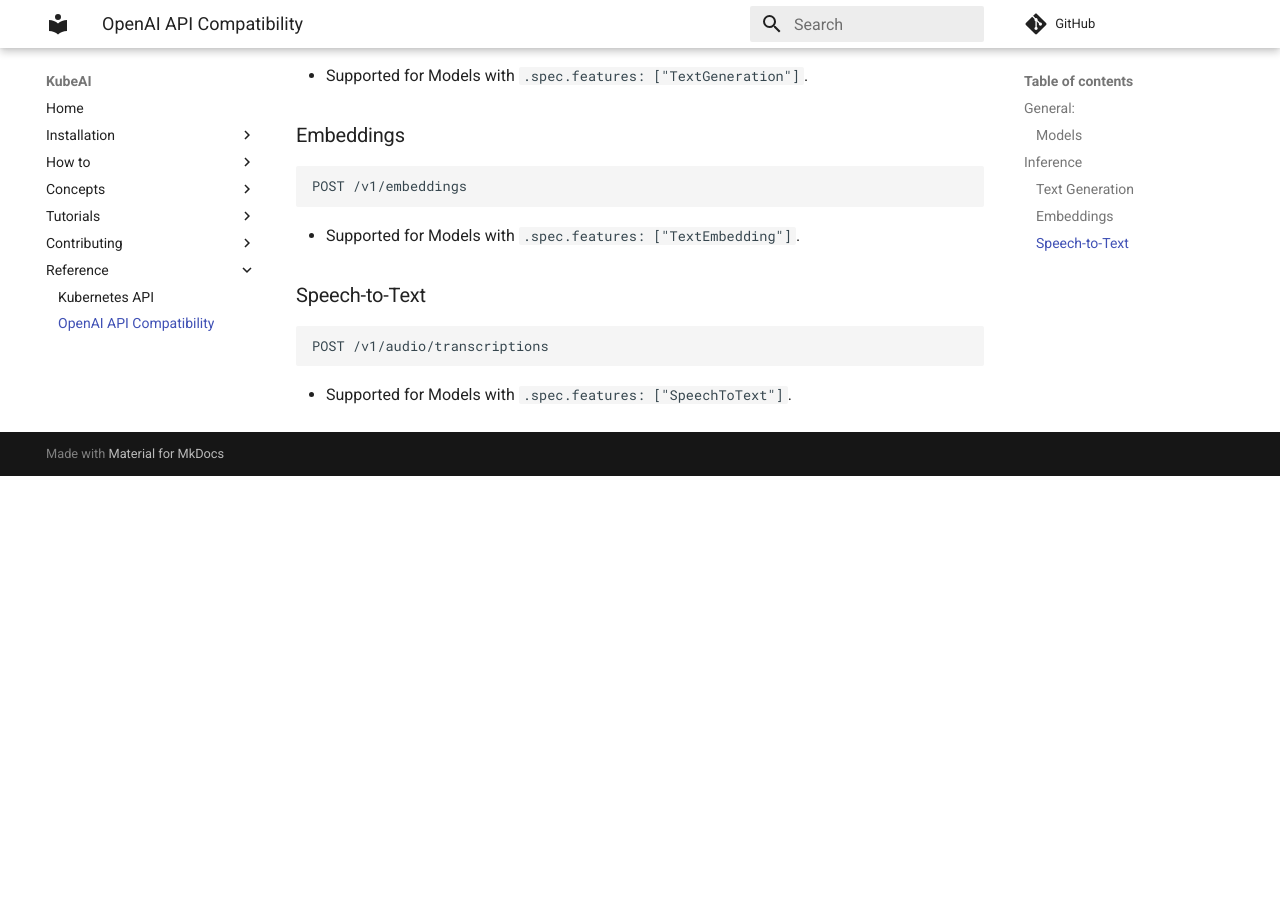
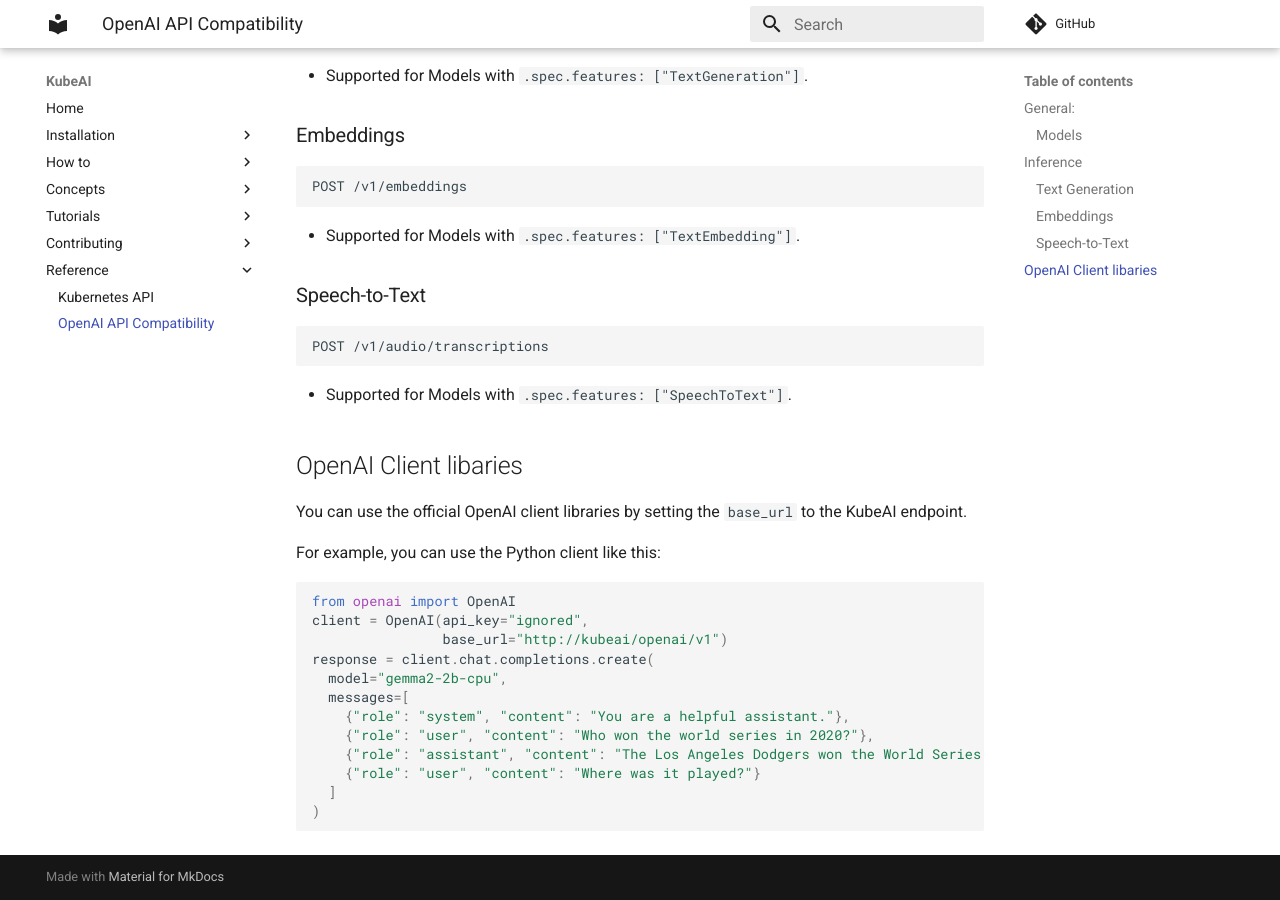
Before and after one commit to substratusai/kubeai, an MkDocs documentation site: the page built from docs/reference/openai-api-compatibility.md, in a window 1280 px wide and 900 px high, scrolled down 573 px. Built offline with MkDocs 1.6.1 and Material for MkDocs 9.7.7, drawn with Linux system fonts in a browser that asks for light colours; comment, search, counter and statistics services are not loaded; before the commit the page ends 1049 px from its top, so only the background shows below that.

Commit message:
add openai python example

````diff
--- a/docs/reference/openai-api-compatibility.md
+++ b/docs/reference/openai-api-compatibility.md
@@ -39,3 +39,23 @@
 ```
 
 * Supported for Models with `.spec.features: ["SpeechToText"]`.
+
+## OpenAI Client libaries
+You can use the official OpenAI client libraries by setting the
+`base_url` to the KubeAI endpoint.
+
+For example, you can use the Python client like this:
+```python
+from openai import OpenAI
+client = OpenAI(api_key="ignored",
+                base_url="http://kubeai/openai/v1")
+response = client.chat.completions.create(
+  model="gemma2-2b-cpu",
+  messages=[
+    {"role": "system", "content": "You are a helpful assistant."},
+    {"role": "user", "content": "Who won the world series in 2020?"},
+    {"role": "assistant", "content": "The Los Angeles Dodgers won the World Series in 2020."},
+    {"role": "user", "content": "Where was it played?"}
+  ]
+)
+```
````
